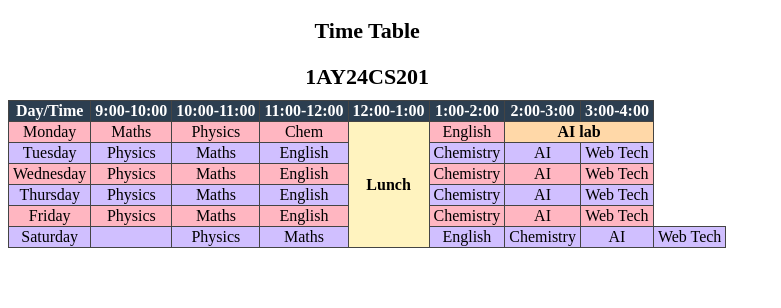
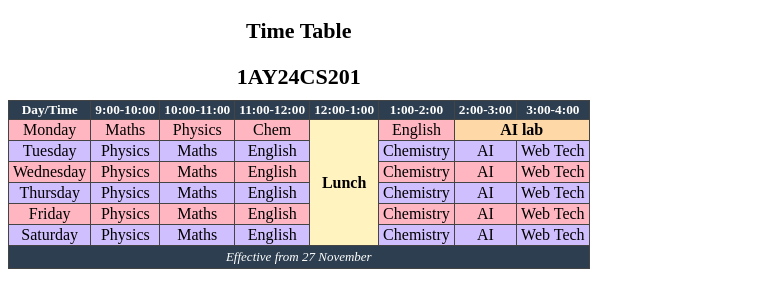
Before and after one commit to ojha-shubham14/Web-Technology---LAB, a plain HTML site: page WebTechnology/2/index.html in a window 1280 px wide. Shown: the whole page, without its empty margins (0-781 px from the left). Drawn offline with Linux system fonts and the light colour scheme.

Commit message:
Prac: Completed 2nd program practice for IA

```diff
--- a/WebTechnology/2/index.html
+++ b/WebTechnology/2/index.html
@@ -59,7 +59,7 @@
     <table>
         <caption>Time Table</caption>
         <caption>1AY24CS201</caption>
-        <thead>
+        <thead style="font-size: smaller;">
             <tr>
                 <th>Day/Time</th>
                 <th>9:00-10:00</th>
@@ -123,7 +123,7 @@
         </tr>
 
         <tr class="row-even">
-            <td>Saturday<td>
+            <td>Saturday</td>
             <td>Physics</td>
             <td>Maths</td>
             <td>English</td>
@@ -132,5 +132,11 @@
             <td>Web Tech</td>
         </tr>
 
+        <tfoot>
+            <tr>
+                <td style="padding:3px; font-size: small" colspan="8">Effective from 27 November</td>
+            </tr>
+        </tfoot>
+
     </table>
 </html>
```
